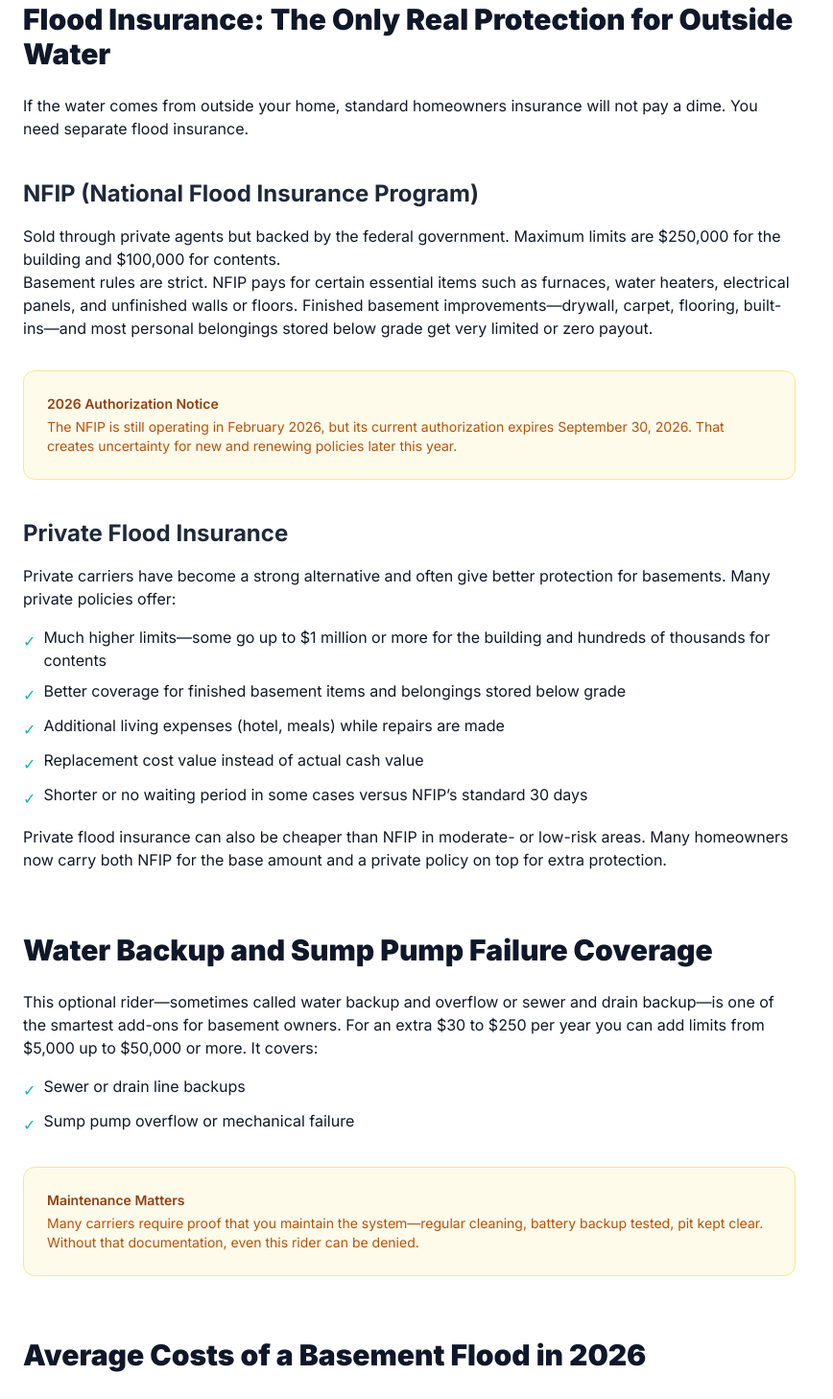
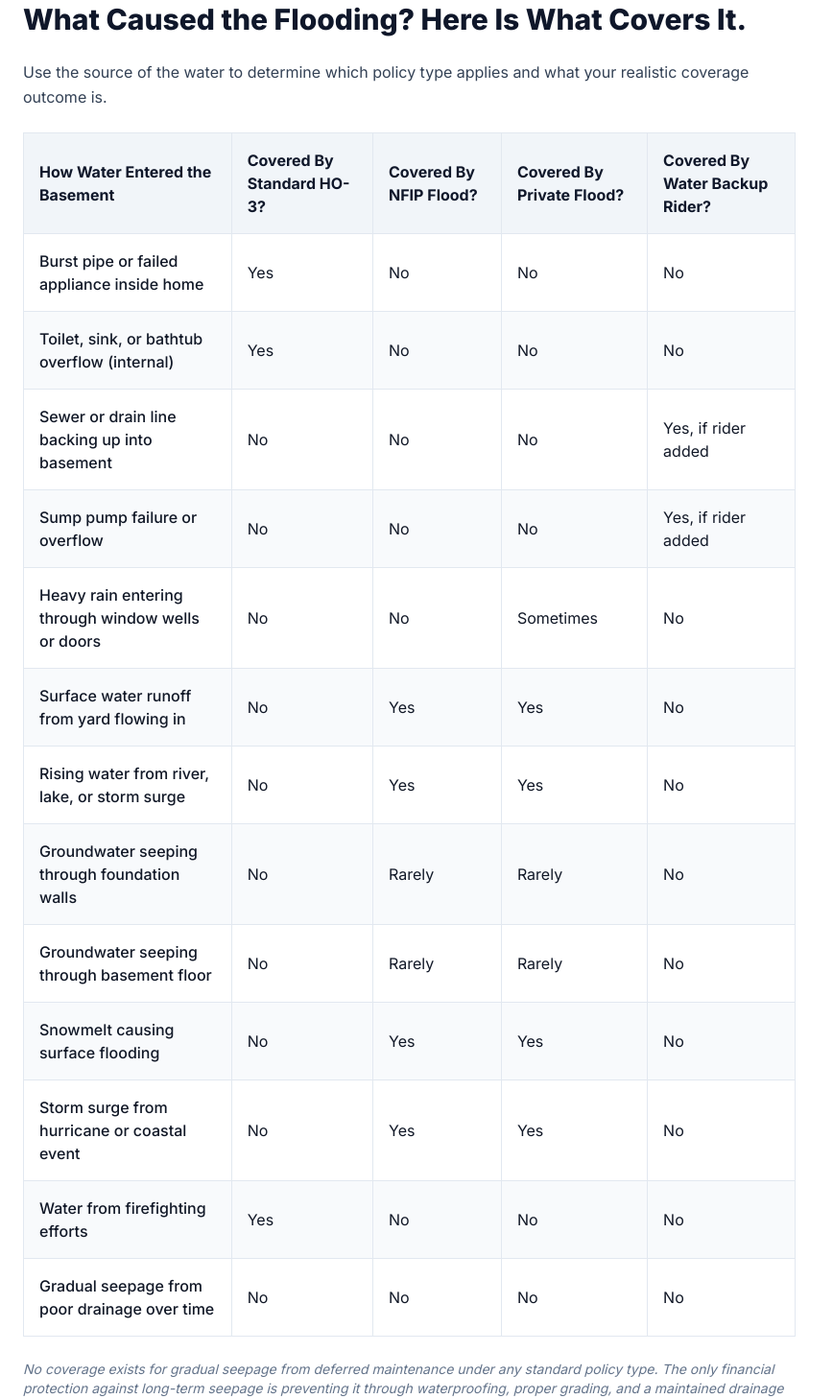
Before and after one commit to thebasementguide2026/basement-guide, a Next.js app: page /articles/basement-flooding-insurance in a window 1280 px wide. Shown: the part 2380-3838 px from the top of the page at 96% size, without its empty margins (0-868 px from the left). Built offline with nearby package versions, Linux system fonts and the light colour scheme.

Commit message:
Add flood insurance coverage chart table to basement-flooding-insurance

```diff
--- a/app/articles/basement-flooding-insurance/page.tsx
+++ b/app/articles/basement-flooding-insurance/page.tsx
@@ -89,6 +89,39 @@ export default function BasementFloodingInsurance() {
             <p className='text-slate-700 text-sm'><strong>Key phrase:</strong> Insurers look for &ldquo;sudden and accidental.&rdquo; If an adjuster decides the water came in slowly or you should have noticed a problem earlier, the claim gets denied.</p>
           </div>
 
+
+                    {/* Coverage Chart */}
+          <h2 className='text-3xl font-extrabold text-slate-900 mt-16 mb-6'>What Caused the Flooding? Here Is What Covers It.</h2>
+          <p className='text-slate-700 leading-relaxed mb-6'>Use the source of the water to determine which policy type applies and what your realistic coverage outcome is.</p>
+          <div className='overflow-x-auto mb-6'>
+            <table className='w-full border-collapse text-left'>
+              <thead>
+                <tr className='bg-slate-100'>
+                  <th className='p-4 font-bold text-slate-900 border border-slate-200'>How Water Entered the Basement</th>
+                  <th className='p-4 font-bold text-slate-900 border border-slate-200'>Covered By Standard HO-3?</th>
+                  <th className='p-4 font-bold text-slate-900 border border-slate-200'>Covered By NFIP Flood?</th>
+                  <th className='p-4 font-bold text-slate-900 border border-slate-200'>Covered By Private Flood?</th>
+                  <th className='p-4 font-bold text-slate-900 border border-slate-200'>Covered By Water Backup Rider?</th>
+                </tr>
+              </thead>
+              <tbody>
+                <tr><td className='p-4 border border-slate-200 font-medium'>Burst pipe or failed appliance inside home</td><td className='p-4 border border-slate-200'>Yes</td><td className='p-4 border border-slate-200'>No</td><td className='p-4 border border-slate-200'>No</td><td className='p-4 border border-slate-200'>No</td></tr>
+                <tr className='bg-slate-50'><td className='p-4 border border-slate-200 font-medium'>Toilet, sink, or bathtub overflow (internal)</td><td className='p-4 border border-slate-200'>Yes</td><td className='p-4 border border-slate-200'>No</td><td className='p-4 border border-slate-200'>No</td><td className='p-4 border border-slate-200'>No</td></tr>
+                <tr><td className='p-4 border border-slate-200 font-medium'>Sewer or drain line backing up into basement</td><td className='p-4 border border-slate-200'>No</td><td className='p-4 border border-slate-200'>No</td><td className='p-4 border border-slate-200'>No</td><td className='p-4 border border-slate-200'>Yes, if rider added</td></tr>
+                <tr className='bg-slate-50'><td className='p-4 border border-slate-200 font-medium'>Sump pump failure or overflow</td><td className='p-4 border border-slate-200'>No</td><td className='p-4 border border-slate-200'>No</td><td className='p-4 border border-slate-200'>No</td><td className='p-4 border border-slate-200'>Yes, if rider added</td></tr>
+                <tr><td className='p-4 border border-slate-200 font-medium'>Heavy rain entering through window wells or doors</td><td className='p-4 border border-slate-200'>No</td><td className='p-4 border border-slate-200'>No</td><td className='p-4 border border-slate-200'>Sometimes</td><td className='p-4 border border-slate-200'>No</td></tr>
+                <tr className='bg-slate-50'><td className='p-4 border border-slate-200 font-medium'>Surface water runoff from yard flowing in</td><td className='p-4 border border-slate-200'>No</td><td className='p-4 border border-slate-200'>Yes</td><td className='p-4 border border-slate-200'>Yes</td><td className='p-4 border border-slate-200'>No</td></tr>
+                <tr><td className='p-4 border border-slate-200 font-medium'>Rising water from river, lake, or storm surge</td><td className='p-4 border border-slate-200'>No</td><td className='p-4 border border-slate-200'>Yes</td><td className='p-4 border border-slate-200'>Yes</td><td className='p-4 border border-slate-200'>No</td></tr>
+                <tr className='bg-slate-50'><td className='p-4 border border-slate-200 font-medium'>Groundwater seeping through foundation walls</td><td className='p-4 border border-slate-200'>No</td><td className='p-4 border border-slate-200'>Rarely</td><td className='p-4 border border-slate-200'>Rarely</td><td className='p-4 border border-slate-200'>No</td></tr>
+                <tr><td className='p-4 border border-slate-200 font-medium'>Groundwater seeping through basement floor</td><td className='p-4 border border-slate-200'>No</td><td className='p-4 border border-slate-200'>Rarely</td><td className='p-4 border border-slate-200'>Rarely</td><td className='p-4 border border-slate-200'>No</td></tr>
+                <tr className='bg-slate-50'><td className='p-4 border border-slate-200 font-medium'>Snowmelt causing surface flooding</td><td className='p-4 border border-slate-200'>No</td><td className='p-4 border border-slate-200'>Yes</td><td className='p-4 border border-slate-200'>Yes</td><td className='p-4 border border-slate-200'>No</td></tr>
+                <tr><td className='p-4 border border-slate-200 font-medium'>Storm surge from hurricane or coastal event</td><td className='p-4 border border-slate-200'>No</td><td className='p-4 border border-slate-200'>Yes</td><td className='p-4 border border-slate-200'>Yes</td><td className='p-4 border border-slate-200'>No</td></tr>
+                <tr className='bg-slate-50'><td className='p-4 border border-slate-200 font-medium'>Water from firefighting efforts</td><td className='p-4 border border-slate-200'>Yes</td><td className='p-4 border border-slate-200'>No</td><td className='p-4 border border-slate-200'>No</td><td className='p-4 border border-slate-200'>No</td></tr>
+                <tr><td className='p-4 border border-slate-200 font-medium'>Gradual seepage from poor drainage over time</td><td className='p-4 border border-slate-200'>No</td><td className='p-4 border border-slate-200'>No</td><td className='p-4 border border-slate-200'>No</td><td className='p-4 border border-slate-200'>No</td></tr>
+              </tbody>
+            </table>
+          </div>
+          <p className='text-sm text-slate-500 italic mb-12'>No coverage exists for gradual seepage from deferred maintenance under any standard policy type. The only financial protection against long-term seepage is preventing it through waterproofing, proper grading, and a maintained drainage system.</p>
           <h2 className='text-3xl font-black text-slate-900 mt-16 mb-6'>Flood Insurance: The Only Real Protection for Outside Water</h2>
 
           <p>If the water comes from outside your home, standard homeowners insurance will not pay a dime. You need separate flood insurance.</p>
```
